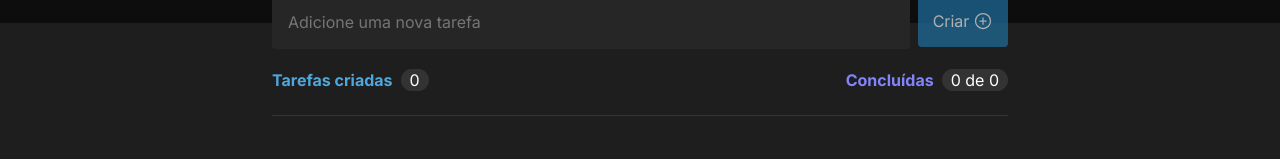
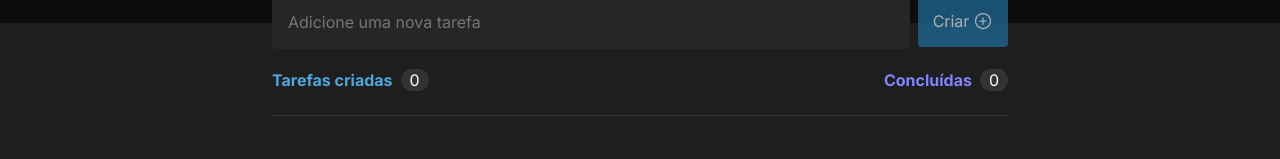
Before and after one commit to Gabriel-gafb/to-do-list, a React (Vite) app: page / in a window 1280 px wide. Shown: the part 177-336 px from the top of the page. Built offline with nearby package versions, Linux system fonts and the light colour scheme.

Commit message:
feat: Concluded task when its empty

```diff
--- a/src/components/TaskBoard.tsx
+++ b/src/components/TaskBoard.tsx
@@ -9,6 +9,15 @@ interface TaskBoardProps {
   onDelete: (id: string) => void;
 }
 export function TaskBoard({ tasks, onCheckChange, onDelete }: TaskBoardProps) {
+
+    function getConcludedTasksInfo(){
+        const isTaskBoardEmpty = tasks.length === 0;
+        if (isTaskBoardEmpty) return "0"
+        else{
+        const concludedTasks = tasks.filter((task) => task.isChecked == true).length
+        return `${concludedTasks} de ${tasks.length}`
+        }
+    }
   return (
     <div className={styles.taskList}>
       <div className={styles.infos}>
@@ -19,8 +28,7 @@ export function TaskBoard({ tasks, onCheckChange, onDelete }: TaskBoardProps) {
         <div>
           <strong className={styles.concludeTaskInfo}> Concluídas</strong>
           <span>
-            {tasks.filter((task) => task.isChecked == true).length} de{" "}
-            {tasks.length}
+            {getConcludedTasksInfo()}
           </span>
         </div>
       </div>
```
